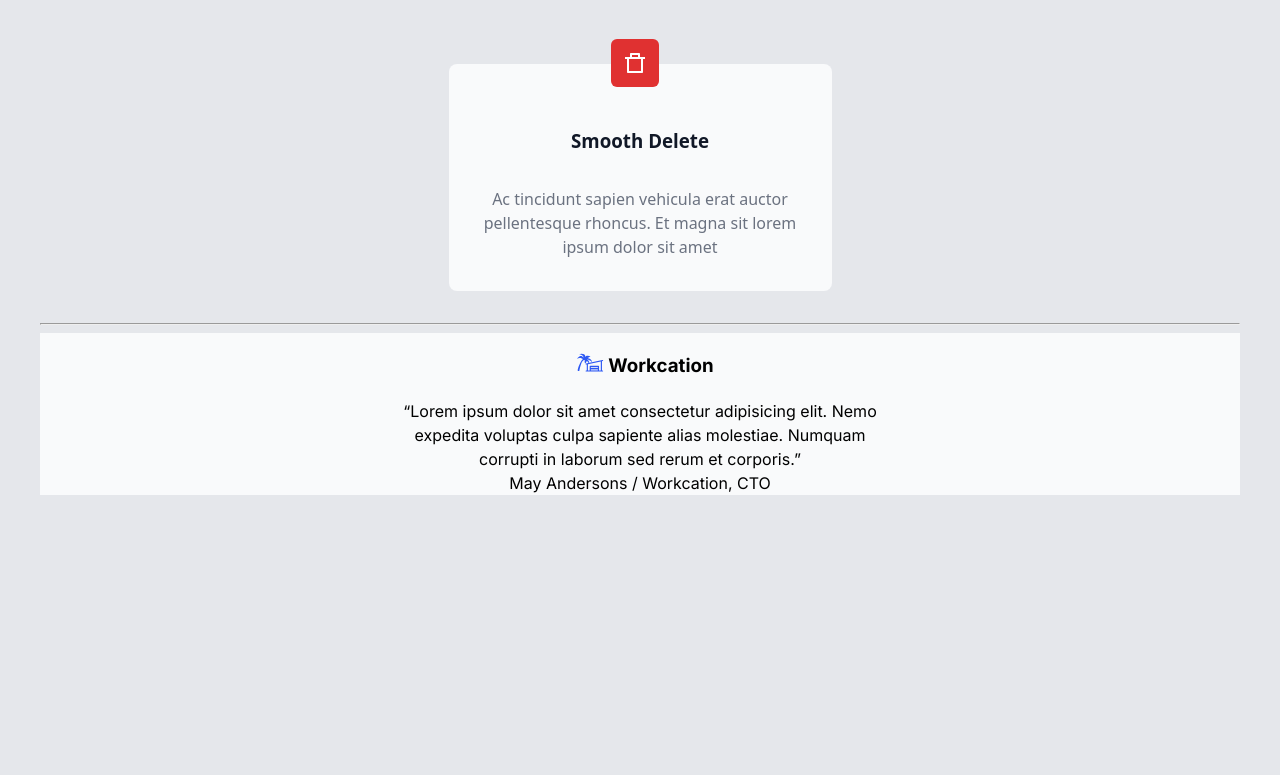
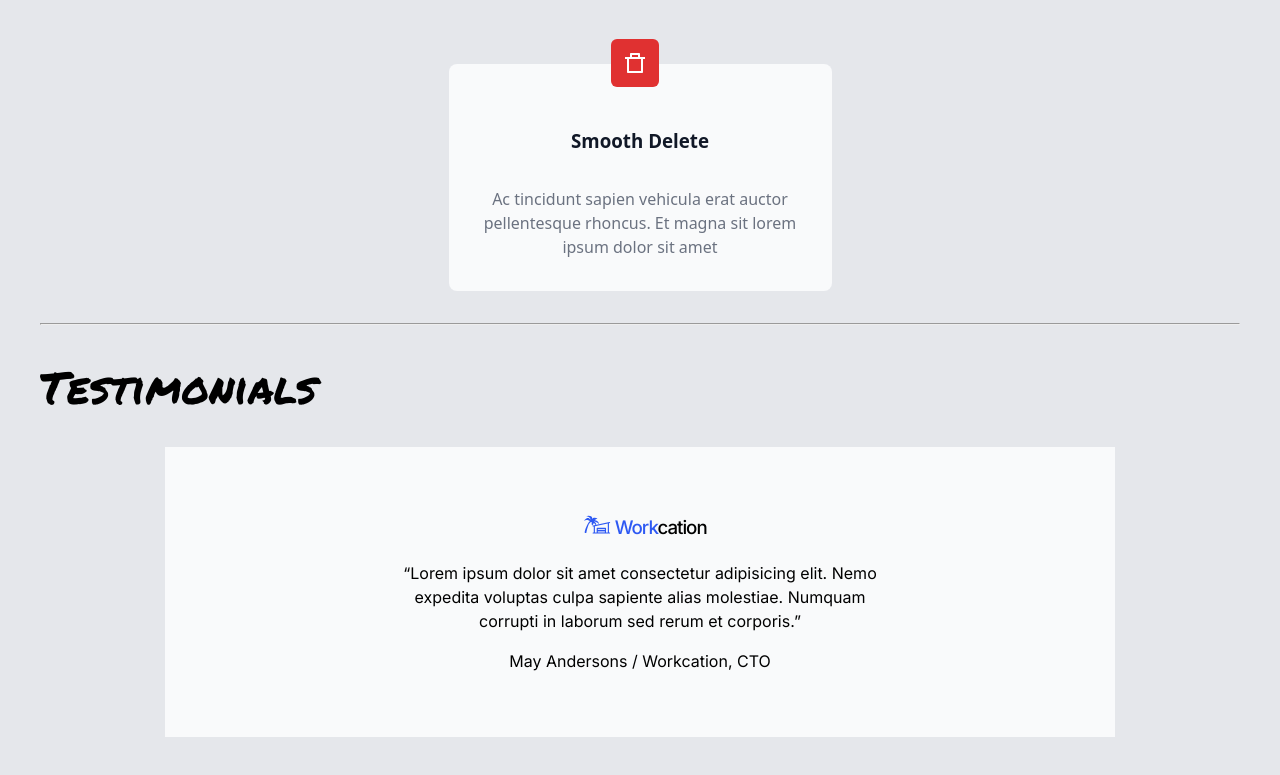
Before and after one commit to Petrasoderstrom1612/component-library, a React (Vite) app: page / in a window 1280 px wide. Shown: the part 1073-1848 px from the top of the page. Before the commit the page ends 1608 px from the top, so only its background shows below. Built offline with nearby package versions, Linux system fonts and the light colour scheme.

Commit message:
much better styling, fixed the header and padding, need to add the dots and style footer

```diff
--- a/src/App.jsx
+++ b/src/App.jsx
@@ -63,6 +63,8 @@ function App() {
       <br />
       <hr/>
 
+      <>
+        <h1 className="h1-testimonial">Testimonials</h1>
         <Testimonial
           icon={<GiPalmTree />}
           icon2={<PiWarehouseDuotone />}
@@ -71,6 +73,7 @@ function App() {
           footer="May Andersons / Workcation, CTO"
         />
       </>
+    </>
   );
 }
 
--- a/src/Testimonials.jsx/Testimonial.jsx
+++ b/src/Testimonials.jsx/Testimonial.jsx
@@ -1,18 +1,24 @@
 import React from 'react'
 
 const Testimonial = ({icon, icon2, title, mainText, footer}) => {
+const middleIndex = Math.floor(title.length/2 -1)
+const firstHalfTitle = title.slice(0,middleIndex)
+const secondHalfTitle = title.slice(middleIndex)
+
   return (
     <div className="testimonial-div">
       <div className="testimonial-div-text">
-        <h3>
+        <h3 className="testimonial-h3">
           <span className="blue-color">
             <span className="icon-testimonial-1">{icon}</span>
             <span className="icon-testimonial-2">{icon2} </span>
           </span>
-          {title}
+          <span className="blue-color">{firstHalfTitle}</span>{secondHalfTitle}
         </h3>
         <p>{mainText}</p>
-        <footer>{footer}</footer>
+        <footer>
+          <p className="testimonial-footer-p">{footer}</p>
+        </footer>
       </div>
     </div>
   )
--- a/src/index.css
+++ b/src/index.css
@@ -264,21 +264,35 @@ background-color: #e03131;
 
 /***** TESTIMONIALS ****/
 
+.h1-testimonial{
+  font-family: Permanent Marker;
+  font-weight: 400;
+  font-size: 44.1px;
+  line-height: 63px;
+}
+
 .testimonial-div{
+  margin: 0 auto; /* centering Testimonial */
   background-color: #F9FAFB;
   display:flex;
   flex-direction: column;
   align-items: center;
   text-align: center;
   font-family: Inter;
+  max-width: 950px;
+  padding: 3em 0;
 }
 
 .testimonial-div-text{
   max-width: 500px;
 }
 
-.blue-color .icon-testimonial-1 svg,
-.blue-color .icon-testimonial-2 svg{
+.testimonial-h3{
+  font-weight: 500;
+  letter-spacing: -1px;
+}
+
+.blue-color{
   color: #2E59F3;
 }
 
@@ -292,7 +306,10 @@ background-color: #e03131;
   top: 4px;
 }
 
-
+.testimonial-footer-p{
+  margin-block-start: 1em;
+  margin-block-end: 1em;
+}
 
 
 
```
Lines whose indentation alone changed are shown as unchanged.
